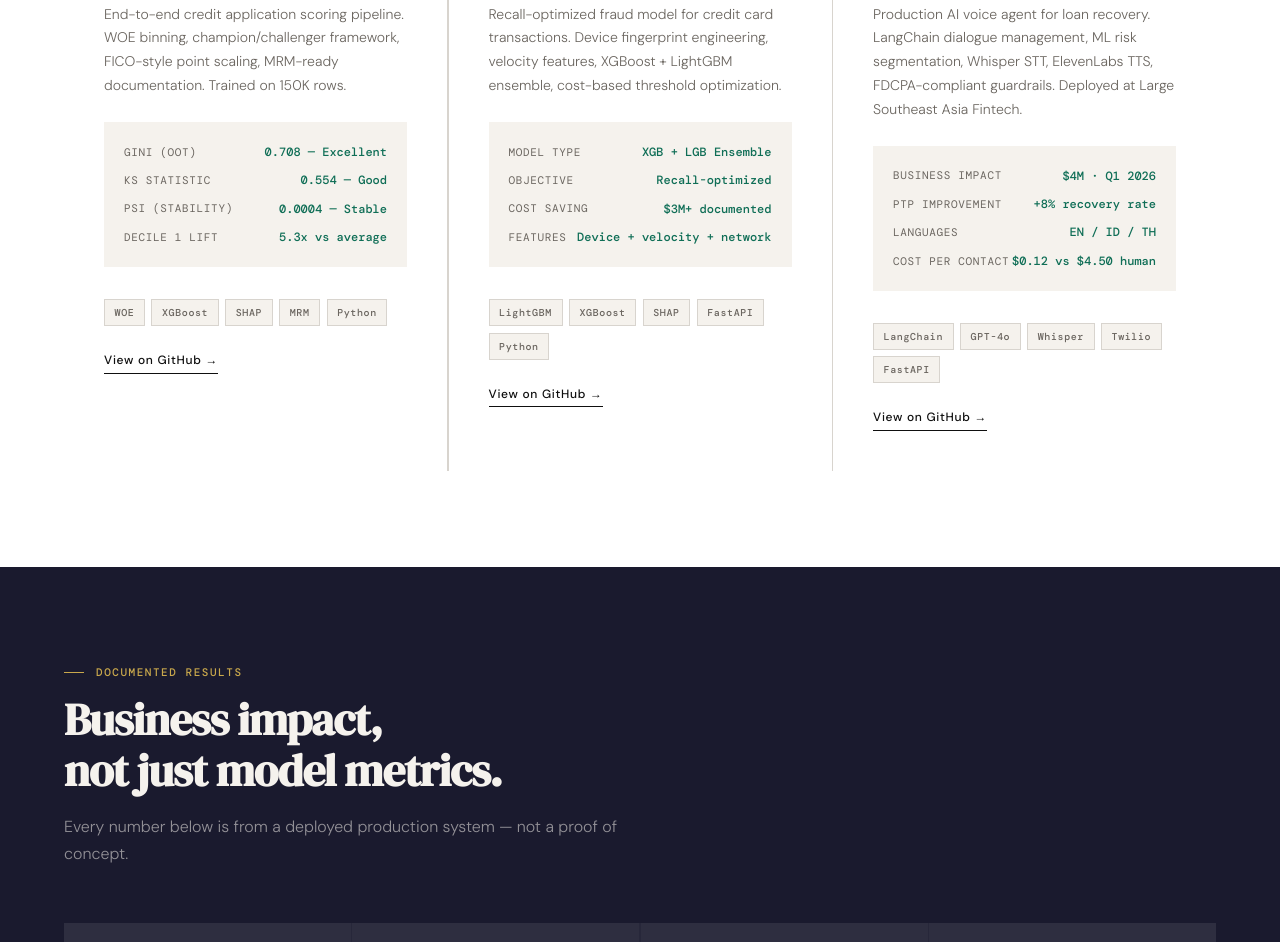
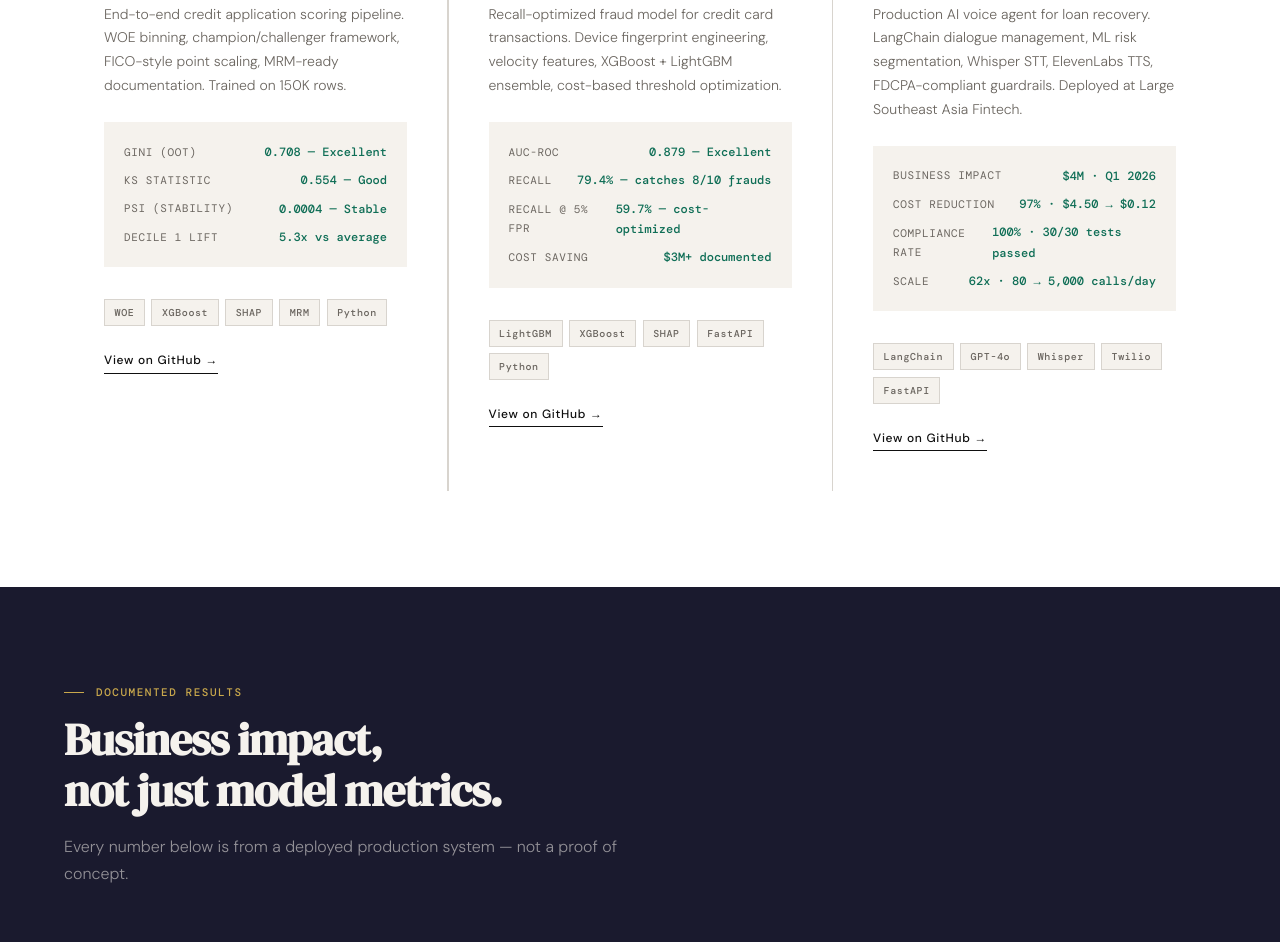
Before and after one commit to anil10iitr/anil10iitr.github.io, a plain HTML site: page index.html in a window 1280 px wide. Shown: the part 1505-2447 px from the top of the page. Drawn offline with nearby package versions, Linux system fonts and the light colour scheme.

Commit message:
Update all three projects with real metrics

```diff
--- a/index.html
+++ b/index.html
@@ -538,20 +538,20 @@
       <p class="project-desc">Recall-optimized fraud model for credit card transactions. Device fingerprint engineering, velocity features, XGBoost + LightGBM ensemble, cost-based threshold optimization.</p>
       <div class="project-metrics">
         <div class="metric-row">
-          <span class="metric-key">MODEL TYPE</span>
-          <span class="metric-val">XGB + LGB Ensemble</span>
+          <span class="metric-key">AUC-ROC</span>
+          <span class="metric-val">0.879 — Excellent</span>
         </div>
         <div class="metric-row">
-          <span class="metric-key">OBJECTIVE</span>
-          <span class="metric-val">Recall-optimized</span>
+          <span class="metric-key">RECALL</span>
+          <span class="metric-val">79.4% — catches 8/10 frauds</span>
+        </div>
+        <div class="metric-row">
+          <span class="metric-key">RECALL @ 5% FPR</span>
+          <span class="metric-val">59.7% — cost-optimized</span>
         </div>
         <div class="metric-row">
           <span class="metric-key">COST SAVING</span>
           <span class="metric-val">$3M+ documented</span>
-        </div>
-        <div class="metric-row">
-          <span class="metric-key">FEATURES</span>
-          <span class="metric-val">Device + velocity + network</span>
         </div>
       </div>
       <div class="project-tags">
@@ -576,16 +576,16 @@
           <span class="metric-val">$4M · Q1 2026</span>
         </div>
         <div class="metric-row">
-          <span class="metric-key">PTP IMPROVEMENT</span>
-          <span class="metric-val">+8% recovery rate</span>
+          <span class="metric-key">COST REDUCTION</span>
+          <span class="metric-val">97% · $4.50 → $0.12</span>
         </div>
         <div class="metric-row">
-          <span class="metric-key">LANGUAGES</span>
-          <span class="metric-val">EN / ID / TH</span>
+          <span class="metric-key">COMPLIANCE RATE</span>
+          <span class="metric-val">100% · 30/30 tests passed</span>
         </div>
         <div class="metric-row">
-          <span class="metric-key">COST PER CONTACT</span>
-          <span class="metric-val">$0.12 vs $4.50 human</span>
+          <span class="metric-key">SCALE</span>
+          <span class="metric-val">62x · 80 → 5,000 calls/day</span>
         </div>
       </div>
       <div class="project-tags">
```
